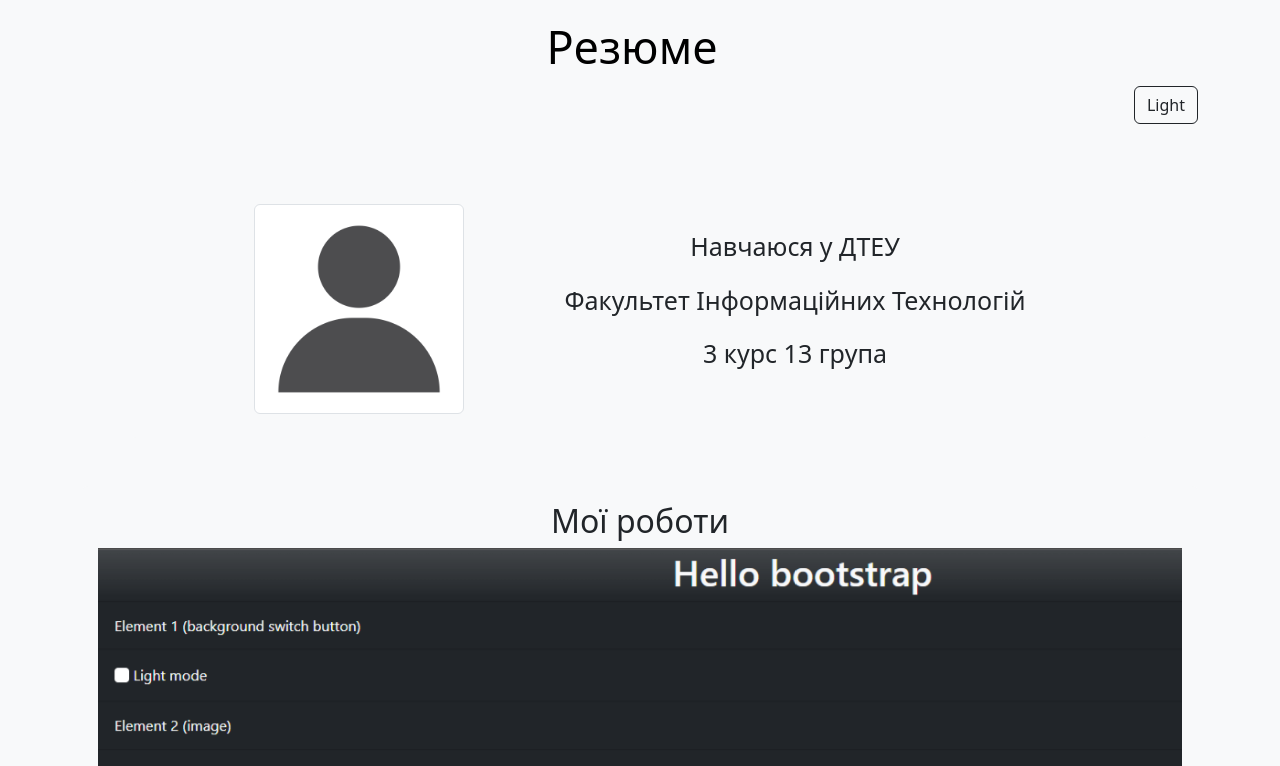
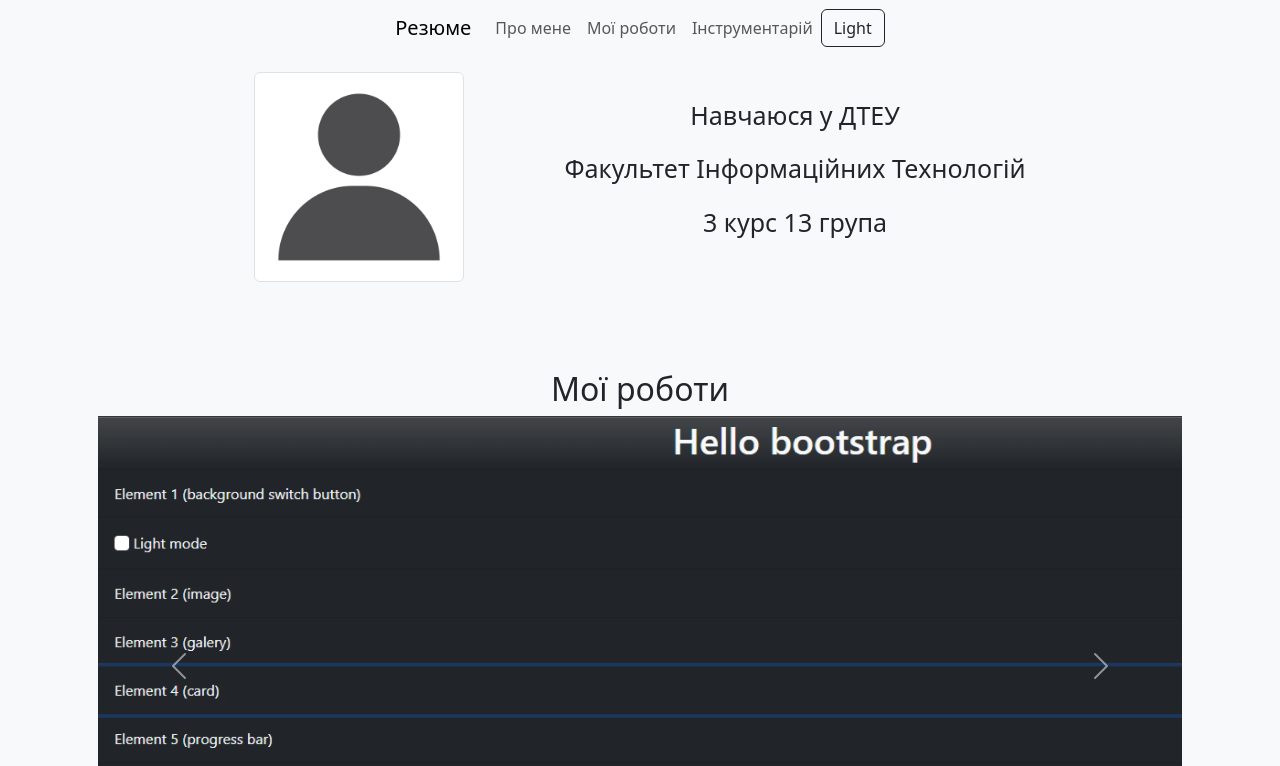
Before and after one commit to nickless37/JS-learning, a React (Create React App) app in the folder my-app/: page / in a window 1280 px wide. Shown: the top 766 px of the page. Built offline with nearby package versions, Linux system fonts and the light colour scheme.

Commit message:
navbar done

```diff
--- a/my-app/src/App.js
+++ b/my-app/src/App.js
@@ -100,10 +100,22 @@ function App() {
 
   return (
     <div className="App">
-      <Navbar expand="lg" className={getThemeClasses(darkMode ? 'navbar-dark' : 'navbar-light')}>
+      <Navbar expand="lg" className={getThemeClasses(darkMode ? 'navbar-dark' : 'navbar-light')} fixed="top">
         {/* я використав navbar для подальшої навігації та роботи з темами компонентів, бо це компонент має вбудовані варіанти тем */}
         <Container className='flex-column direction-colomn justify-self-center-custom '>
-          <Navbar.Brand href="#" id='resume'>Резюме</Navbar.Brand>
+        {/* <Navbar.Brand href="#resume" id='resume'>Резюме</Navbar.Brand> */}
+
+        {/* Навігація */}
+        <Navbar.Toggle aria-controls="basic-navbar-nav" />
+        <Navbar.Collapse id="basic-navbar-nav">
+          <Navbar.Brand href="#" >Резюме</Navbar.Brand>
+          <Nav className="me-auto">
+            <Nav.Link href="#about">Про мене</Nav.Link>
+            <Nav.Link href="#works">Мої роботи</Nav.Link>
+            <Nav.Link href="#instruments">Інструментарій</Nav.Link>
+
+          </Nav>
+
           <Nav className="ms-auto">
             <Button
               id="BG_Change"
@@ -113,10 +125,11 @@ function App() {
               {darkMode ? 'Dark' : 'Light'}
             </Button>
           </Nav>
+          </Navbar.Collapse>
         </Container>
       </Navbar>
 
-      <Container className="mt-4">
+      <Container className="mt-4" id='about'>
         <div className={getThemeClasses('about_me d-flex justify-content-center ms-5 me-5 mt-5 p-4 rounded')}>
           <img
             src={myPhoto}
@@ -126,14 +139,14 @@ function App() {
             height={300}
             style={{objectFit: "cover"}}
           />
-          <div id='B1' className='d-flex align-self-center flex-column direction-colomn justify-self-center-custom'>
+          <div id='B1'  className='d-flex align-self-center flex-column direction-colomn justify-self-center-custom'>
             <p>Навчаюся у ДТЕУ</p>
             <p>Факультет Інформаційних Технологій</p>
             <p>3 курс 13 група</p>
           </div>
         </div>
 
-        <div className={getThemeClasses('mt-5 p-3 rounded')}>
+        <div id='works' className={getThemeClasses('mt-5 p-3 rounded')}>
           <h2>Мої роботи</h2>
           <Carousel>
             <Carousel.Item>
@@ -175,7 +188,7 @@ function App() {
         </div>
       </Container>
 
-      <div>
+      <div id='instruments'>
         <h2 className={getThemeClasses('mt-5 mb-5')}>Маю досвід у інструментах</h2>
         <div className="d-flex flex-wrap justify-content-center">
           <AppExpirience
```
